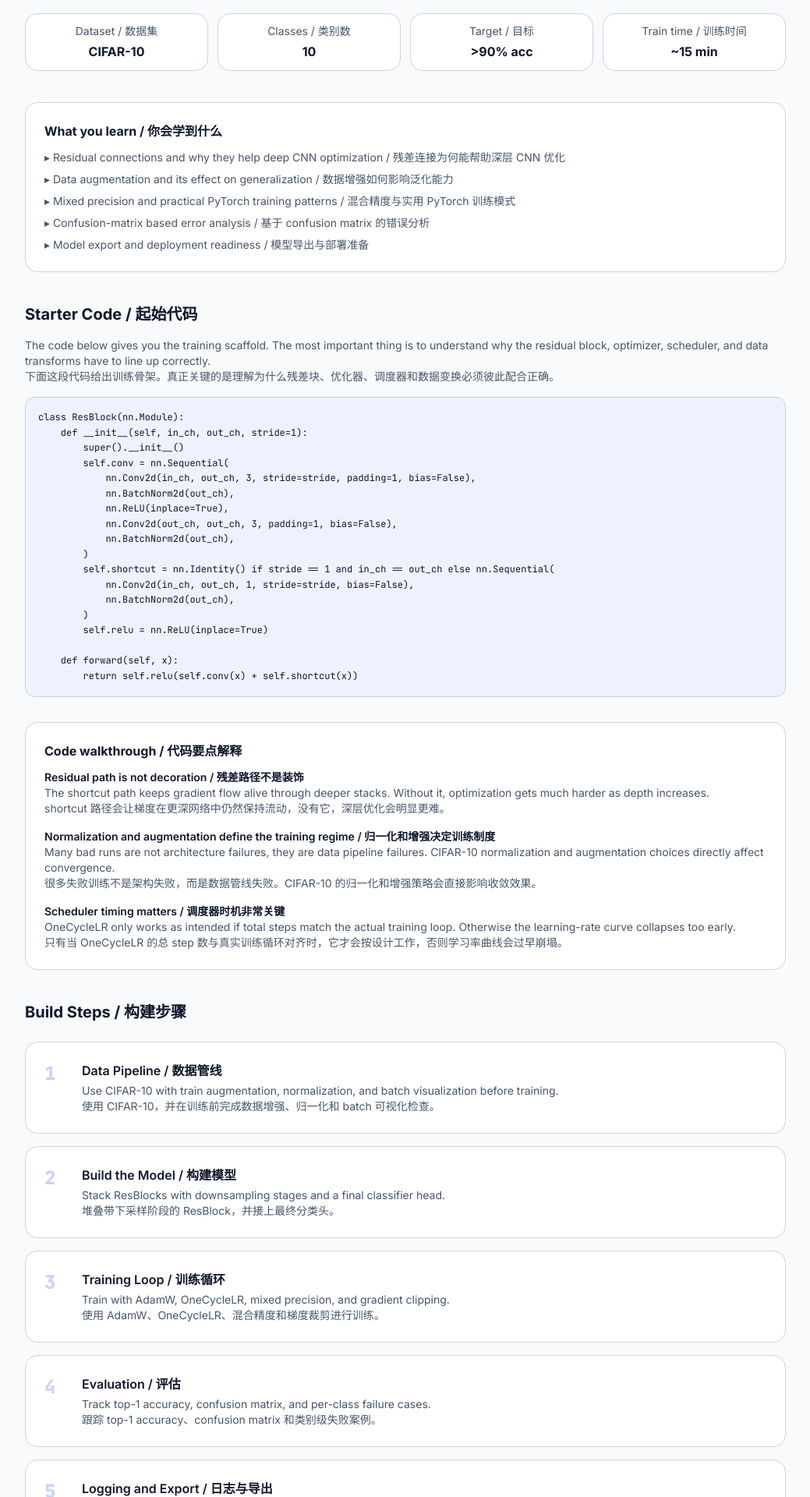
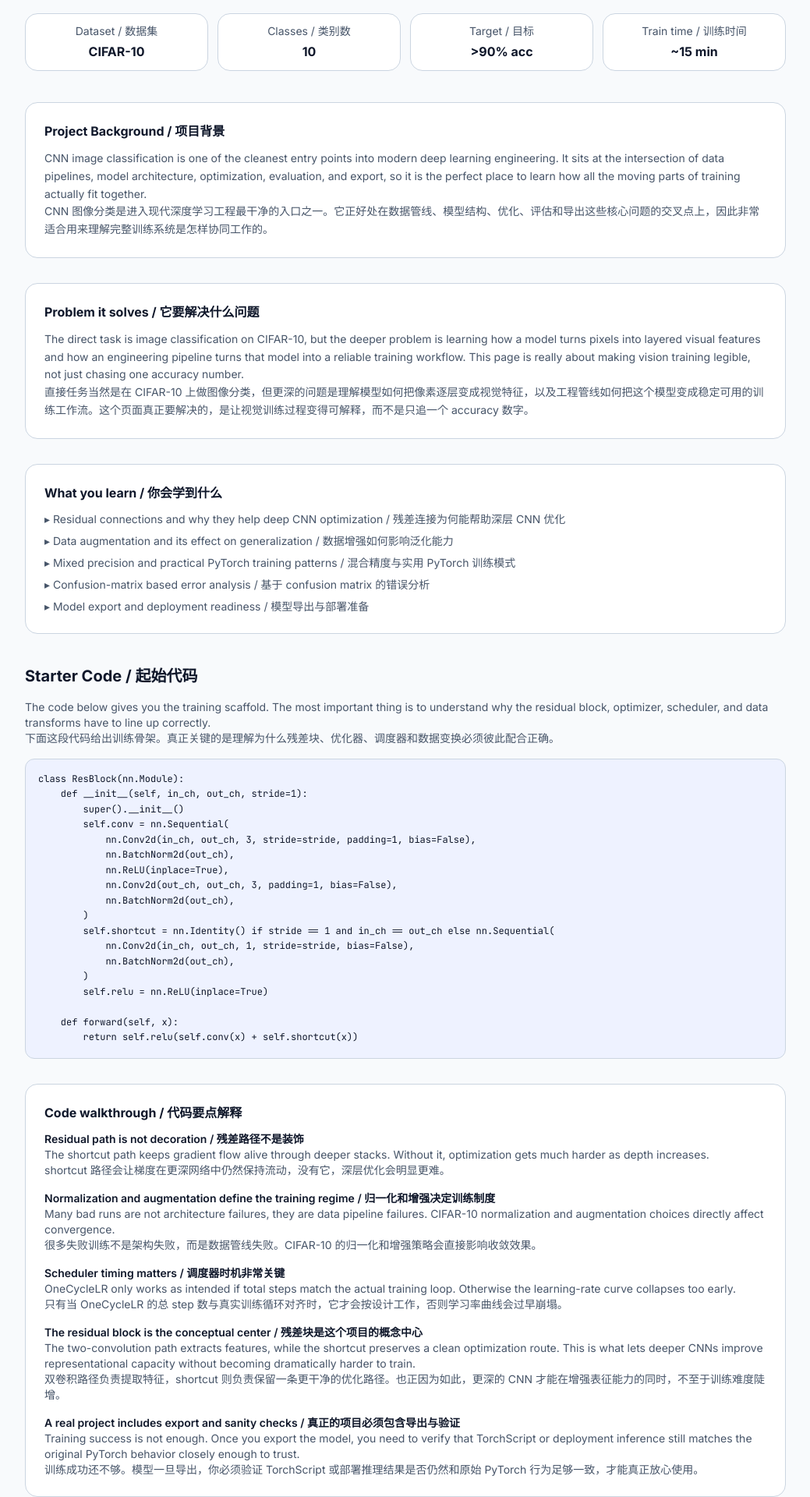
Before and after one commit to davideuler/ml-learning-hub, a Next.js app: page /projects/cnn-classifier in a window 1280 px wide. Shown: the part 340-2260 px from the top of the page at 78% size, without its empty margins (120-1159 px from the left). Built offline with nearby package versions, Linux system fonts and the light colour scheme.

Commit message:
feat: unify flagship project page depth

```diff
--- a/src/app/projects/bert-finetune/page.tsx
+++ b/src/app/projects/bert-finetune/page.tsx
@@ -54,6 +54,16 @@ export default function BertFinetunePage() {
 
       <div className="grid grid-cols-2 sm:grid-cols-4 gap-3 mb-10">{STATS.map(([k, v]) => <div key={k} className="card text-center py-3"><div className="text-sm text-[var(--text-muted)]">{k}</div><div className="font-bold text-[var(--text-primary)] mt-1">{v}</div></div>)}</div>
 
+      <div className="card mb-8">
+        <h2 className="font-bold text-[var(--text-primary)] mb-3">Project Background / 项目背景</h2>
+        <p className="text-sm text-[var(--text-muted)] leading-relaxed">Fine-tuning BERT is one of the clearest ways to understand how pretrained language representations become useful task systems. It sits at the center of modern NLP practice, where you rarely pretrain from scratch but often need to adapt a general model to a narrow task efficiently. <br />微调 BERT 是理解“预训练语言表示如何变成可用任务系统”的最佳入口之一。它处在现代 NLP 实践的中心位置，因为现实里你很少从零预训练，但经常需要把通用模型高效适配到具体任务上。</p>
+      </div>
+
+      <div className="card mb-8">
+        <h2 className="font-bold text-[var(--text-primary)] mb-3">Problem it solves / 它要解决什么问题</h2>
+        <p className="text-sm text-[var(--text-muted)] leading-relaxed">The immediate task is sentiment classification, but the deeper problem is how to adapt a pretrained transformer to a downstream objective without wasting memory, compute, or methodological rigor. This project turns that adaptation problem into something measurable by comparing full fine-tuning and LoRA directly. <br />表面任务是情感分类，但更深的问题是：如何把一个预训练 transformer 适配到下游任务，同时不浪费显存、算力和实验严谨性。这个项目通过直接比较全量微调和 LoRA，把这个“适配问题”变成可测量、可分析的工程问题。</p>
+      </div>
+
       <div className="card mb-10">
         <h2 className="font-bold text-[var(--text-primary)] mb-3">What you learn / 你会学到什么</h2>
         <ul className="text-sm space-y-2 text-[var(--text-muted)]">
@@ -87,6 +97,8 @@ model = get_peft_model(model, peft_config)`}</pre>
           <p><span className="font-semibold text-[var(--text-primary)]">LoRA changes update scope / LoRA 改变更新范围：</span> only low-rank adapters are trained, so memory drops a lot, but adaptation capacity also becomes more constrained. / LoRA 只训练低秩 adapter，所以显存占用会明显下降，但适应能力也更受约束。</p>
           <p><span className="font-semibold text-[var(--text-primary)]">Efficiency claims need discipline / 效率结论需要纪律：</span> if your tokenization, batch size, or warmup schedule changes between runs, your conclusion about PEFT is contaminated. / 如果不同实验之间 tokenizer、batch size 或 warmup 不一致，你关于 PEFT 的结论就被污染了。</p>
           <p><span className="font-semibold text-[var(--text-primary)]">Error analysis beats raw accuracy / 错误分析比只看精度更重要：</span> if the model fails consistently on negation, the architecture may be fine but the training setup still needs work. / 如果模型在否定句上持续失败，架构不一定有问题，训练设置才是重点。</p>
+          <p><span className="font-semibold text-[var(--text-primary)]">The adaptation boundary is the real design choice / 真正的设计选择在“适配边界”上：</span> full fine-tuning updates almost everything, while LoRA chooses a much narrower update surface. Understanding where that boundary sits is more important than memorizing PEFT buzzwords. / 全量微调几乎更新全部参数，而 LoRA 只选择更窄的更新表面。真正重要的是理解这个“适配边界”在哪里，而不是只记住几个 PEFT 名词。</p>
+          <p><span className="font-semibold text-[var(--text-primary)]">A fair benchmark needs identical scaffolding / 公平 benchmark 需要相同脚手架：</span> tokenizer, split logic, evaluation metric, and logging must stay aligned, or your conclusion about LoRA efficiency is mostly noise. / tokenizer、数据切分、评估指标和日志方式必须保持一致，否则你关于 LoRA 效率的结论大多只是噪声。</p>
         </div>
       </div>
 
--- a/src/app/projects/cnn-classifier/page.tsx
+++ b/src/app/projects/cnn-classifier/page.tsx
@@ -66,6 +66,16 @@ export default function CNNClassifierPage() {
         ))}
       </div>
 
+      <div className="card mb-8">
+        <h2 className="font-bold text-[var(--text-primary)] mb-3">Project Background / 项目背景</h2>
+        <p className="text-sm text-[var(--text-muted)] leading-relaxed">CNN image classification is one of the cleanest entry points into modern deep learning engineering. It sits at the intersection of data pipelines, model architecture, optimization, evaluation, and export, so it is the perfect place to learn how all the moving parts of training actually fit together. <br />CNN 图像分类是进入现代深度学习工程最干净的入口之一。它正好处在数据管线、模型结构、优化、评估和导出这些核心问题的交叉点上，因此非常适合用来理解完整训练系统是怎样协同工作的。</p>
+      </div>
+
+      <div className="card mb-8">
+        <h2 className="font-bold text-[var(--text-primary)] mb-3">Problem it solves / 它要解决什么问题</h2>
+        <p className="text-sm text-[var(--text-muted)] leading-relaxed">The direct task is image classification on CIFAR-10, but the deeper problem is learning how a model turns pixels into layered visual features and how an engineering pipeline turns that model into a reliable training workflow. This page is really about making vision training legible, not just chasing one accuracy number. <br />直接任务当然是在 CIFAR-10 上做图像分类，但更深的问题是理解模型如何把像素逐层变成视觉特征，以及工程管线如何把这个模型变成稳定可用的训练工作流。这个页面真正要解决的，是让视觉训练过程变得可解释，而不是只追一个 accuracy 数字。</p>
+      </div>
+
       <div className="card mb-10">
         <h2 className="font-bold text-[var(--text-primary)] mb-3">What you learn / 你会学到什么</h2>
         <ul className="text-sm space-y-2 text-[var(--text-muted)]">
@@ -116,6 +126,14 @@ export default function CNNClassifierPage() {
             <p className="font-semibold text-[var(--text-primary)]">Scheduler timing matters / 调度器时机非常关键</p>
             <p>OneCycleLR only works as intended if total steps match the actual training loop. Otherwise the learning-rate curve collapses too early.<br />只有当 OneCycleLR 的总 step 数与真实训练循环对齐时，它才会按设计工作，否则学习率曲线会过早崩塌。</p>
           </div>
+          <div>
+            <p className="font-semibold text-[var(--text-primary)]">The residual block is the conceptual center / 残差块是这个项目的概念中心</p>
+            <p>The two-convolution path extracts features, while the shortcut preserves a clean optimization route. This is what lets deeper CNNs improve representational capacity without becoming dramatically harder to train.<br />双卷积路径负责提取特征，shortcut 则负责保留一条更干净的优化路径。也正因为如此，更深的 CNN 才能在增强表征能力的同时，不至于训练难度陡增。</p>
+          </div>
+          <div>
+            <p className="font-semibold text-[var(--text-primary)]">A real project includes export and sanity checks / 真正的项目必须包含导出与验证</p>
+            <p>Training success is not enough. Once you export the model, you need to verify that TorchScript or deployment inference still matches the original PyTorch behavior closely enough to trust. <br />训练成功还不够。模型一旦导出，你必须验证 TorchScript 或部署推理结果是否仍然和原始 PyTorch 行为足够一致，才能真正放心使用。</p>
+          </div>
         </div>
       </div>
 
--- a/src/app/projects/mini-gpt/page.tsx
+++ b/src/app/projects/mini-gpt/page.tsx
@@ -145,6 +145,16 @@ export default function MiniGPTPage() {
         ))}
       </div>
 
+      <div className="card mb-8">
+        <h2 className="font-bold text-[var(--text-primary)] mb-3">Project Background / 项目背景</h2>
+        <p className="text-sm text-[var(--text-muted)] leading-relaxed">Mini-GPT is the bridge between reading transformer theory and actually owning the mechanics of autoregressive language modeling. Instead of treating GPT as a black box API, this project makes you build the moving parts yourself and see how modern LLM behavior emerges from simple components. <br />Mini-GPT 是连接“读懂 transformer 理论”和“真正掌握自回归语言模型机制”的桥梁。它不是把 GPT 当成黑盒 API 来用，而是让你亲手搭出核心部件，看到现代 LLM 的行为是如何从一组并不神秘的模块里涌现出来的。</p>
+      </div>
+
+      <div className="card mb-8">
+        <h2 className="font-bold text-[var(--text-primary)] mb-3">Problem it solves / 它要解决什么问题</h2>
+        <p className="text-sm text-[var(--text-muted)] leading-relaxed">The real problem is not “generate Shakespeare text.” The real problem is understanding how a model turns discrete tokens into contextual representations, prevents future leakage, and learns next-token prediction stably enough to produce coherent samples. This page turns that abstract systems question into something you can inspect line by line. <br />这个项目真正要解决的并不是“生成莎士比亚文本”，而是理解模型如何把离散 token 变成上下文化表示，如何阻止未来信息泄漏，以及如何稳定地学会 next-token prediction，最终生成连贯文本。它把一个抽象的系统问题，变成你可以逐行检查的实现。</p>
+      </div>
+
       <div className="card mb-10">
         <h2 className="font-bold text-[var(--text-primary)] mb-3">{COPY.en.learnTitle} / {COPY.zh.learnTitle}</h2>
         <ul className="text-sm space-y-3 text-[var(--text-muted)]">
@@ -186,6 +196,14 @@ class MiniGPT(nn.Module):
               <p>{COPY.zh.walkthrough[idx].body}</p>
             </div>
           ))}
+          <div>
+            <p className="font-semibold text-[var(--text-primary)]">The forward pass defines the whole learning contract / forward 过程定义了整个学习契约</p>
+            <p>The sequence idx enters token embeddings, receives positional information, flows through masked transformer blocks, and is finally projected into logits over the vocabulary. Every tensor shape in this path matters, because one silent mismatch is enough to make training unstable or generation nonsensical.<br />序列 idx 先进入 token embedding，再加入位置信息，流过带 mask 的 transformer block，最后投影回词表 logits。这个路径里每一个 tensor shape 都非常关键，因为任何一次静默 mismatch 都足以让训练变得不稳定，或者让生成结果失去意义。</p>
+          </div>
+          <div>
+            <p className="font-semibold text-[var(--text-primary)]">Training and sampling are two different regimes / 训练和采样是两种不同制度</p>
+            <p>During training, the model sees many teacher-forced prefixes and learns a probability distribution. During sampling, it must live with its own previous outputs. Understanding this train-infer gap is essential if you want to reason about why samples degrade, repeat, or drift off-topic.<br />训练时，模型会在 teacher forcing 条件下看到大量前缀并学习概率分布；采样时，它必须和自己的历史输出共处。理解这种 train-infer gap，是你分析生成退化、重复或跑题的关键。</p>
+          </div>
         </div>
       </div>
 
```
